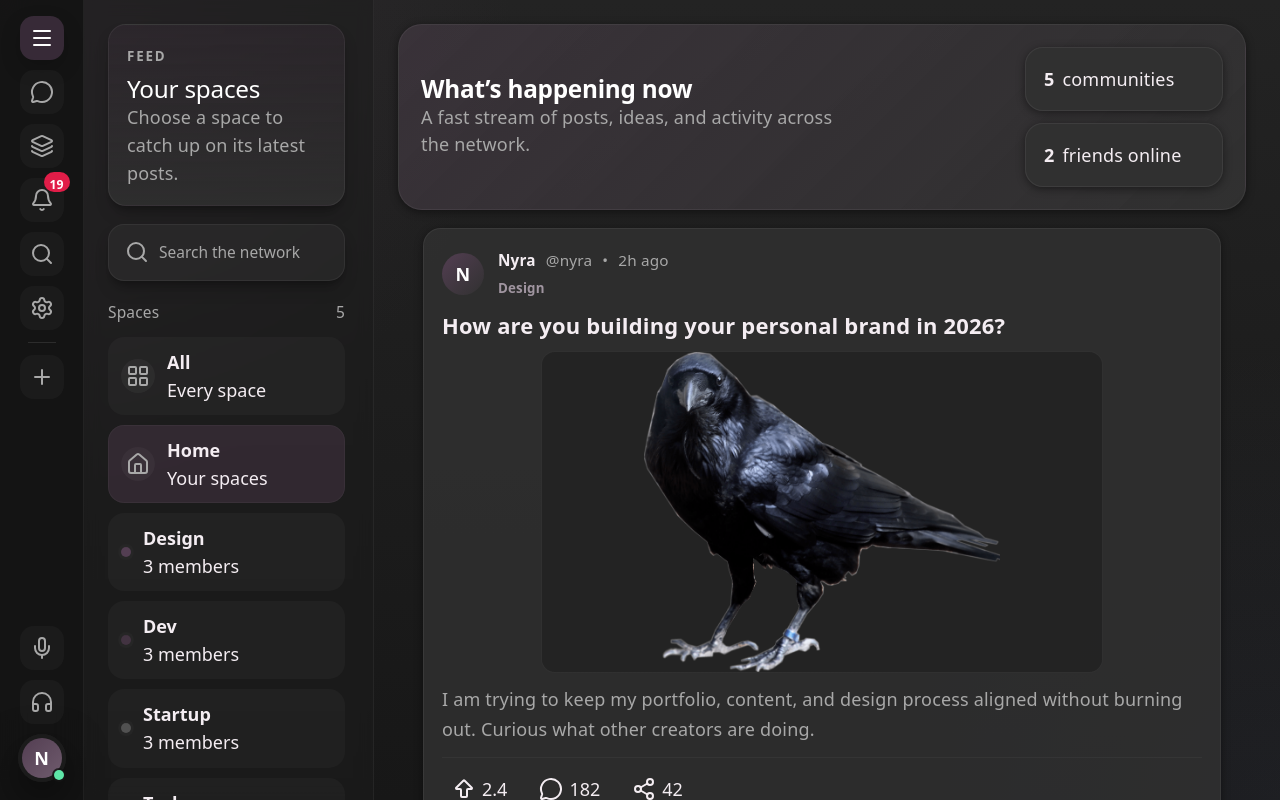
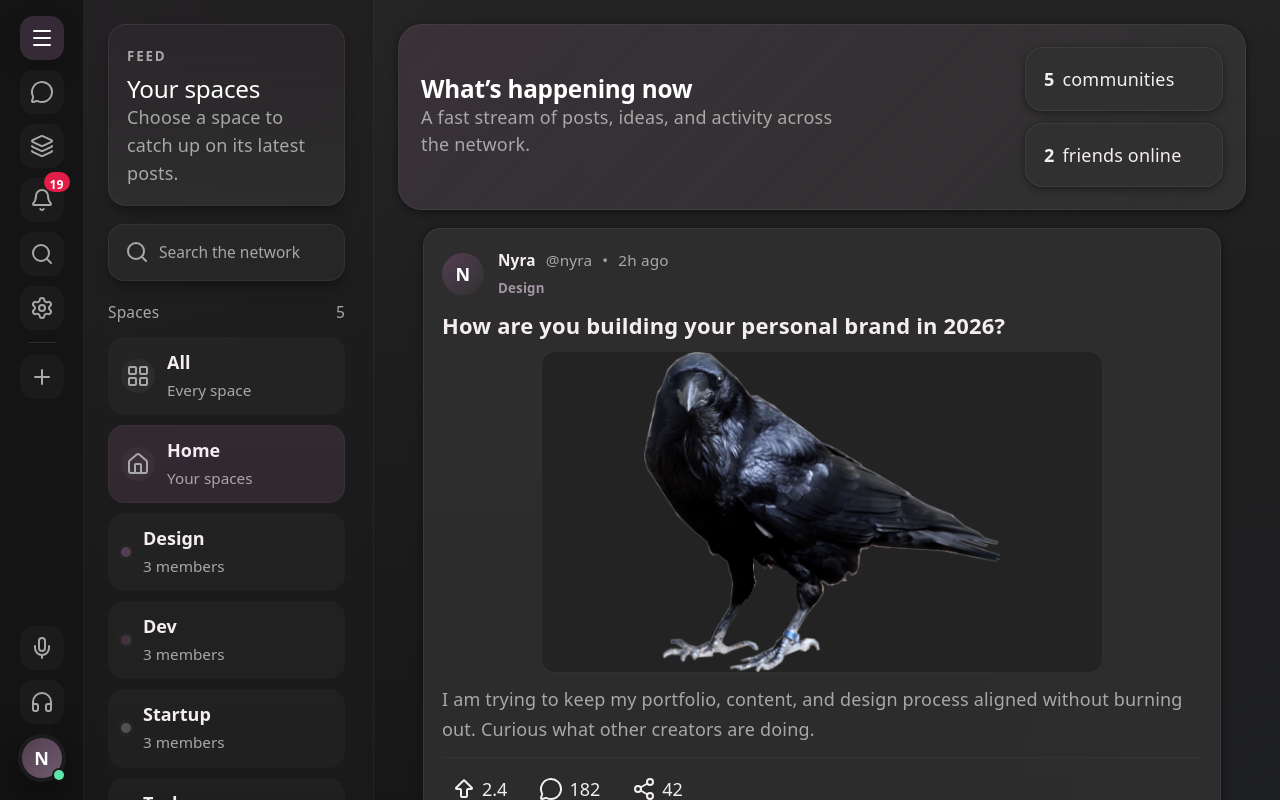
Before and after one commit to Crowbit-dev/Crowbit, a React (Vite) app in the folder client/: page /home in a window 1280 px wide. Built offline with nearby package versions, Linux system fonts and the light colour scheme.

Commit message:
feat: add styling for sidebar item copy to enhance readability

```diff
--- a/client/src/components/WorkspaceSidebar.module.css
+++ b/client/src/components/WorkspaceSidebar.module.css
@@ -174,6 +174,11 @@
   white-space: nowrap;
 }
 
+.sidebarItemCopy span {
+  font-size: 0.85rem;
+  color: var(--offwhite);
+}
+
 .sidebarAvatar {
   display: grid;
   place-items: center;
```
